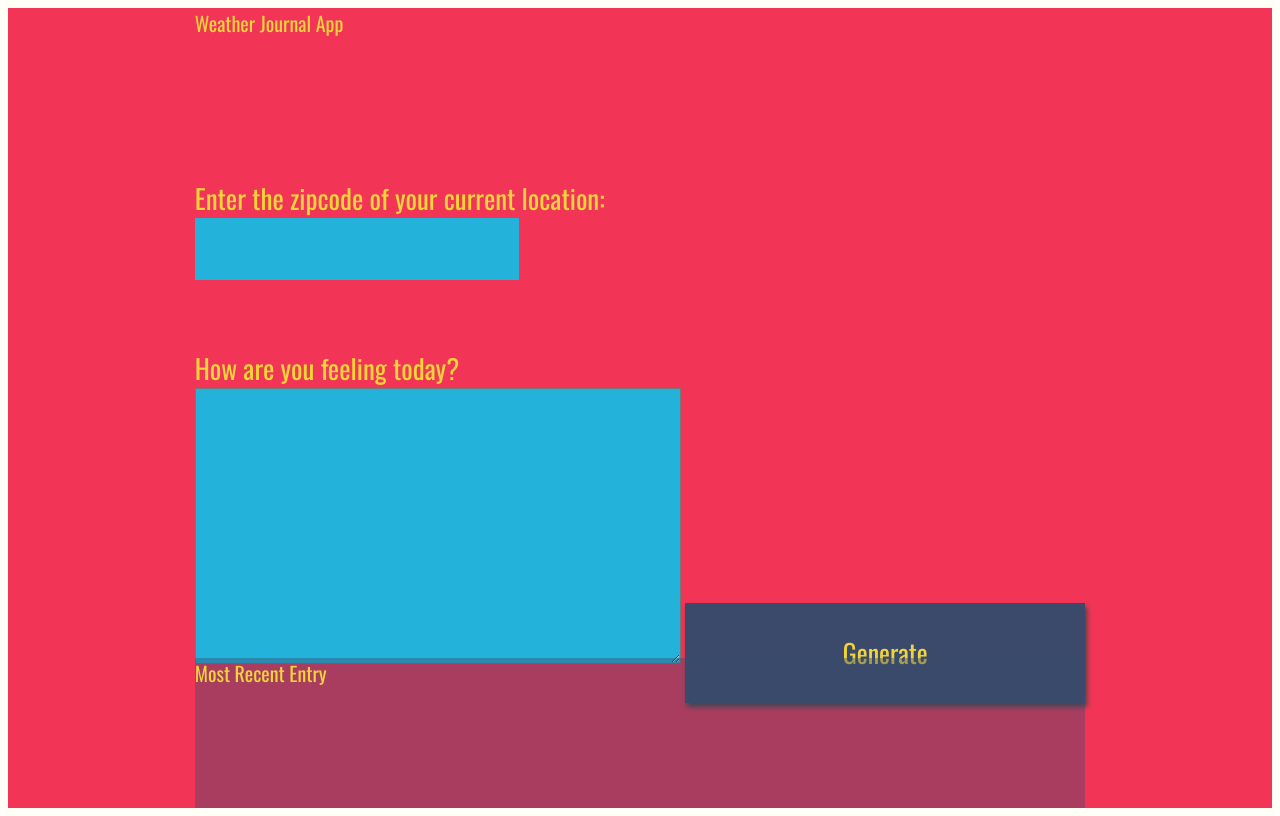
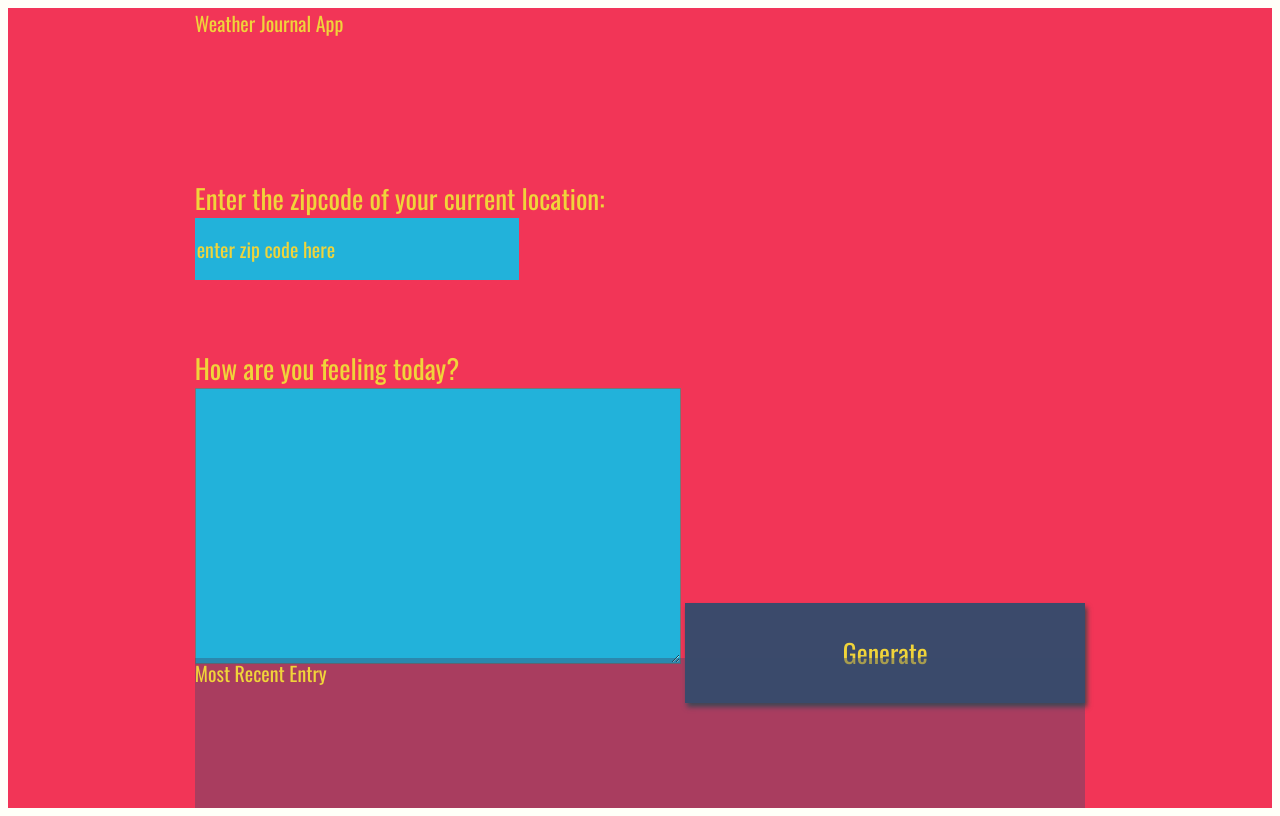
Before and after one commit to reyrey16/fend-weather-journal-app, a website: page website/index.html in a window 1280 px wide. Drawn offline with nearby package versions, Linux system fonts and the light colour scheme; a web font is replaced by a local one.

Commit message:
fix: Add proper placeholder information and spacing

```diff
--- a/website/app.js
+++ b/website/app.js
@@ -57,7 +57,6 @@ const postData = async (url = '', data = {}) => {
   }
 }
 
-
 /* Function to GET Project Data */
 const retrieveData = async () => {
  const request = await fetch('/all');
@@ -68,8 +67,7 @@ const retrieveData = async () => {
    document.getElementById('date').innerHTML = allData.date;
    document.getElementById('temp').innerHTML = Math.round(allData.temp) + ' degrees';
    document.getElementById('content').innerHTML = allData.feelings;
- }
- catch(error) {
+ } catch(error) {
    console.log('GET ERROR:', error);
  }
 }
--- a/website/index.html
+++ b/website/index.html
@@ -14,7 +14,7 @@
   </div>
     <div class="holder zip">
       <label for="zip">Enter the zipcode of your current location:</label>
-      <input type="text" id="zip" name="zip">
+      <input type="text" id="zip" placeholder="enter zip code here">
     </div>
     <div class="holder feel">
       <label for="feelings">How are you feeling today?</label>
```
Lines whose indentation alone changed are shown as unchanged.
